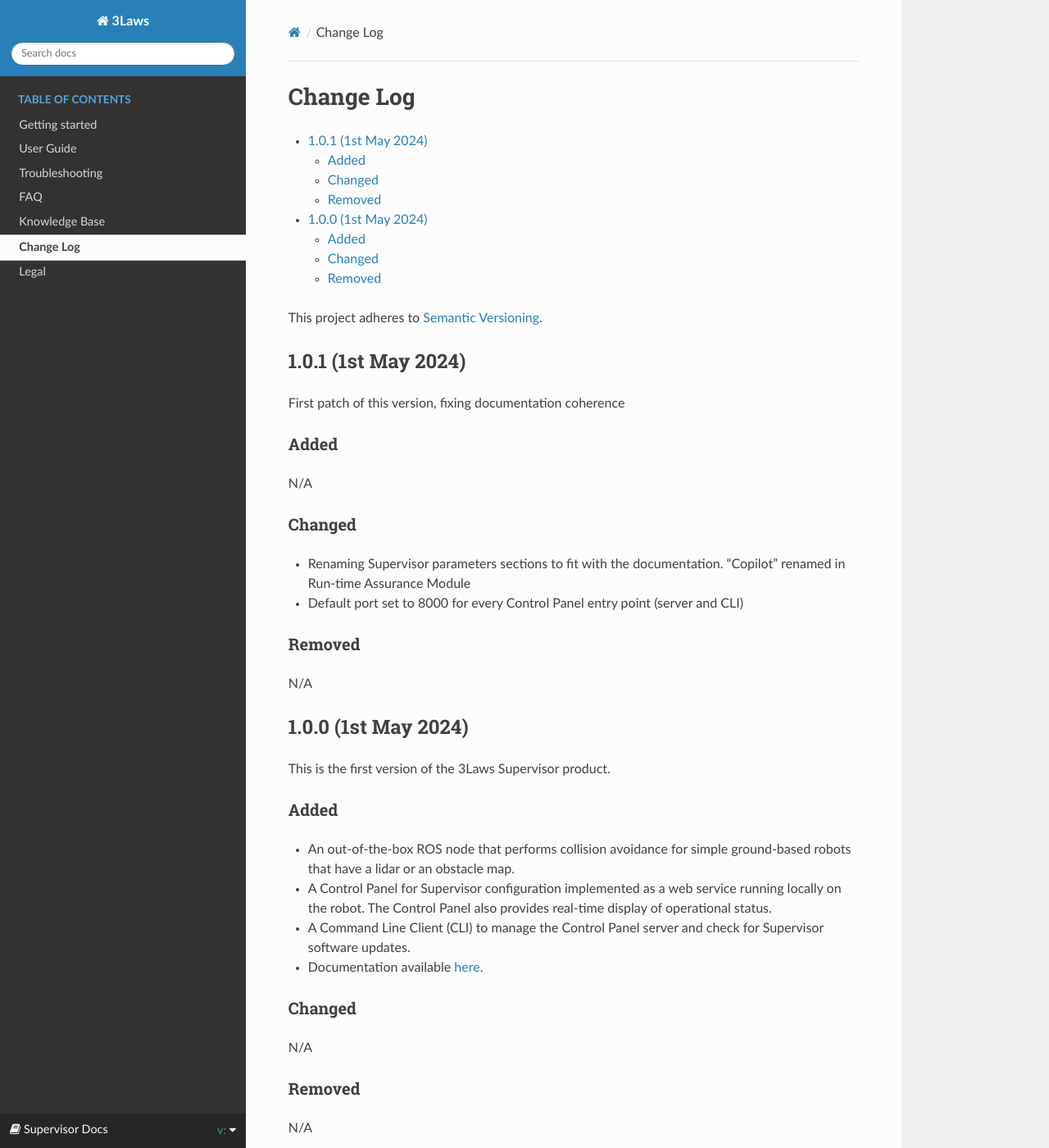
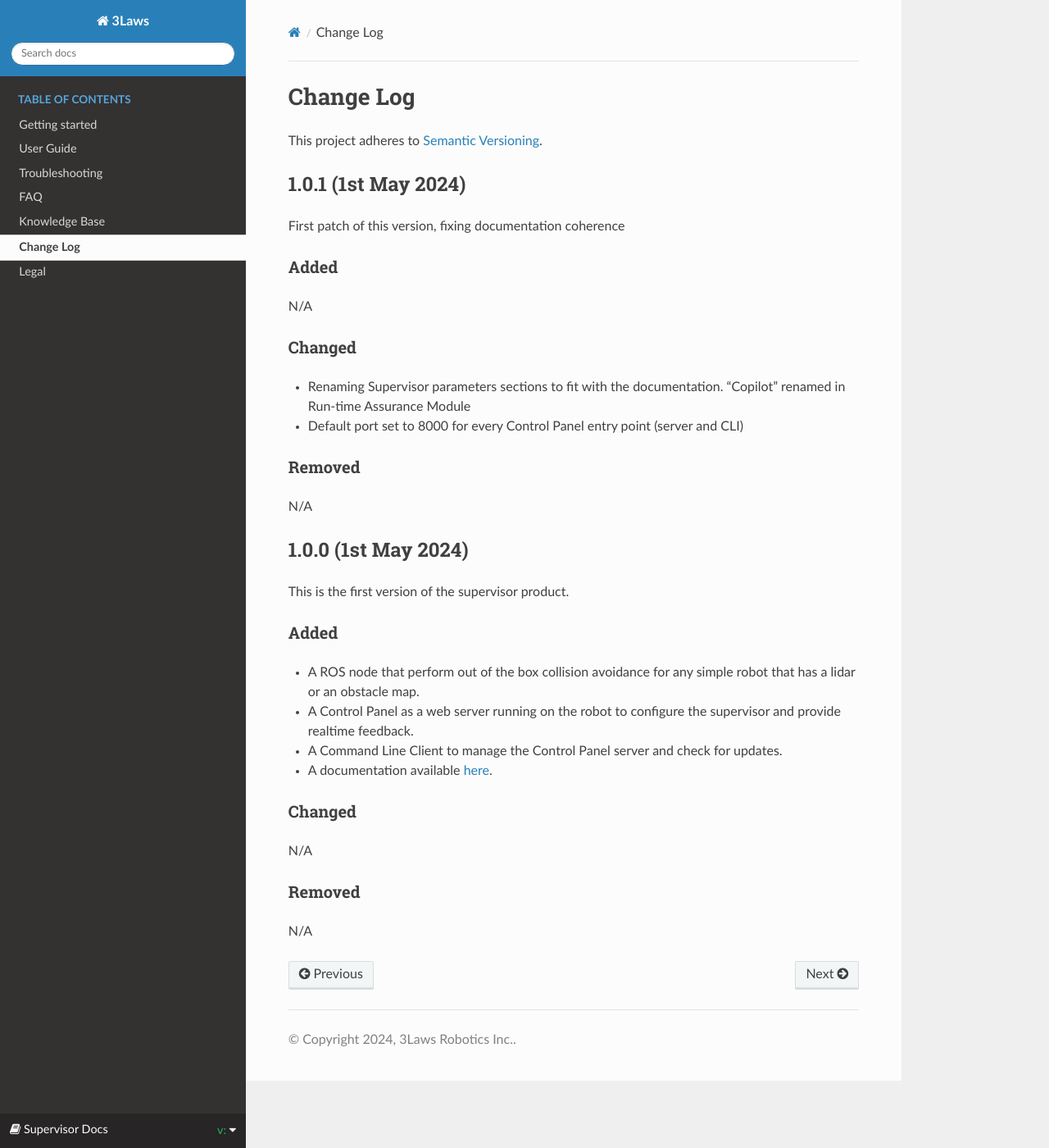
Before and after one commit to tgurriet/3laws, a Sphinx documentation site: the page built from docs/sources/changelog.md, in a window 1280 px wide and 1400 px high. Shown: the whole window at 82% size. Built offline with Sphinx 7.4.7 and the Read the Docs theme 2.0.0, drawn with Linux system fonts in a browser that asks for light colours; some of the changed lines change nothing that is shown.

Commit message:
Use MD changelog (#26)

```diff
--- a/docs/conf.py
+++ b/docs/conf.py
@@ -44,6 +44,7 @@
     "sphinx_copybutton",
     "sphinxcontrib.youtube",
     "sphinx_tabs.tabs",
+    "myst_parser"
 ]
 
 html_show_sphinx = False
--- /dev/null
+++ b/docs/sources/changelog.md
@@ -0,0 +1,40 @@
+# Change Log
+
+This project adheres to [Semantic Versioning](https://semver.org/spec/v2.0.0.html).
+
+## 1.0.1 (1st May 2024)
+
+First patch of this version, fixing documentation coherence
+
+### Added
+
+N/A
+
+### Changed
+
+- Renaming Supervisor parameters sections to fit with the documentation. "Copilot" renamed in Run-time Assurance Module
+- Default port set to 8000 for every Control Panel entry point (server and CLI)
+
+### Removed
+
+N/A
+
+
+## 1.0.0 (1st May 2024)
+
+This is the first version of the supervisor product.
+
+### Added
+
+- A ROS node that perform out of the box collision avoidance for any simple robot that has a lidar or an obstacle map.
+- A Control Panel as a web server running on the robot to configure the supervisor and provide realtime feedback.
+- A Command Line Client to manage the Control Panel server and check for updates.
+- A documentation available [here](https://3lawsrobotics.github.io/3laws/en/latest/).
+
+### Changed
+
+N/A
+
+### Removed
+
+N/A
--- a/docs/sources/changelog.rst
+++ /dev/null
@@ -1,52 +0,0 @@
-Change Log
-##########
-
-.. contents::
-  :local:
-
-This project adheres to `Semantic Versioning <https://semver.org/spec/v2.0.0.html>`_.
-
-1.0.1 (1st May 2024)
-=====================
-
-First patch of this version, fixing documentation coherence
-
-Added
--------
-
-N/A
-
-Changed
--------
-
-- Renaming Supervisor parameters sections to fit with the documentation. "Copilot" renamed in Run-time Assurance Module
-- Default port set to 8000 for every Control Panel entry point (server and CLI)
-
-Removed
--------
-
-N/A
-
-
-1.0.0 (1st May 2024)
-=====================
-
-This is the first version of the 3Laws Supervisor product.
-
-Added
-------
-
-- An out-of-the-box ROS node that performs collision avoidance for simple ground-based robots that have a lidar or an obstacle map.
-- A Control Panel for Supervisor configuration implemented as a web service running locally on the robot. The Control Panel also provides real-time display of operational status.
-- A Command Line Client (CLI) to manage the Control Panel server and check for Supervisor software updates.
-- Documentation available `here <https://3lawsrobotics.github.io/3laws/en/latest/>`_.
-
-Changed
---------
-
-N/A
-
-Removed
---------
-
-N/A
```
Also changed, not shown: 1 other file.
